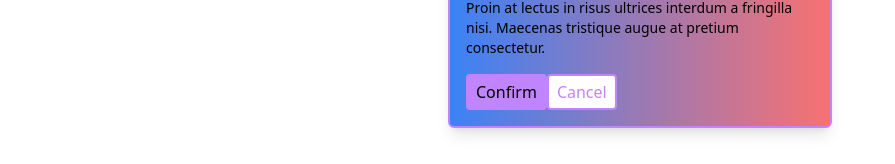
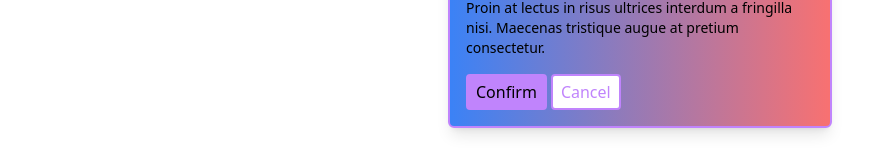
Before and after one commit to MikePham288/TailwindCSS-Practice, an Angular app: page / in a window 1280 px wide. Shown: the part 536-700 px from the top of the page, without its empty margins (0-895 px from the left). Built offline with nearby package versions, Linux system fonts and the light colour scheme.

Commit message:
simple practice with spacing in tailwind

```diff
--- a/src/app/modal-exercise/modal-exercise.component.html
+++ b/src/app/modal-exercise/modal-exercise.component.html
@@ -1,4 +1,4 @@
-<div class="w-96 p-4 border-2 mx-auto shadow-lg border-purple-400 rounded-md bg-gradient-to-r from-blue-500 to-red-400">
+<div class="w-96 p-4 border-2 mx-auto shadow-lg border-purple-400 rounded-md bg-gradient-to-r from-blue-500 to-red-400 space-y-4">
   <h1 class="text-2xl text-purple-600 font-semibold mb-4">An Important Alert</h1>
   <p class="mb-4 text-sm">Lorem ipsum dolor sit amet, consectetur adipiscing elit. Nullam in metus ornare, volutpat mauris sit amet, ornare
     est. Praesent massa nulla, lacinia sit amet neque sed, ornare porttitor ante. Nunc vulputate ultrices sollicitudin.
--- a/src/styles.css
+++ b/src/styles.css
@@ -14,3 +14,7 @@
     @apply px-2 py-1 border-2;
   }
 }
+
+div > * + * {
+  @apply space-x-1
+}
```
